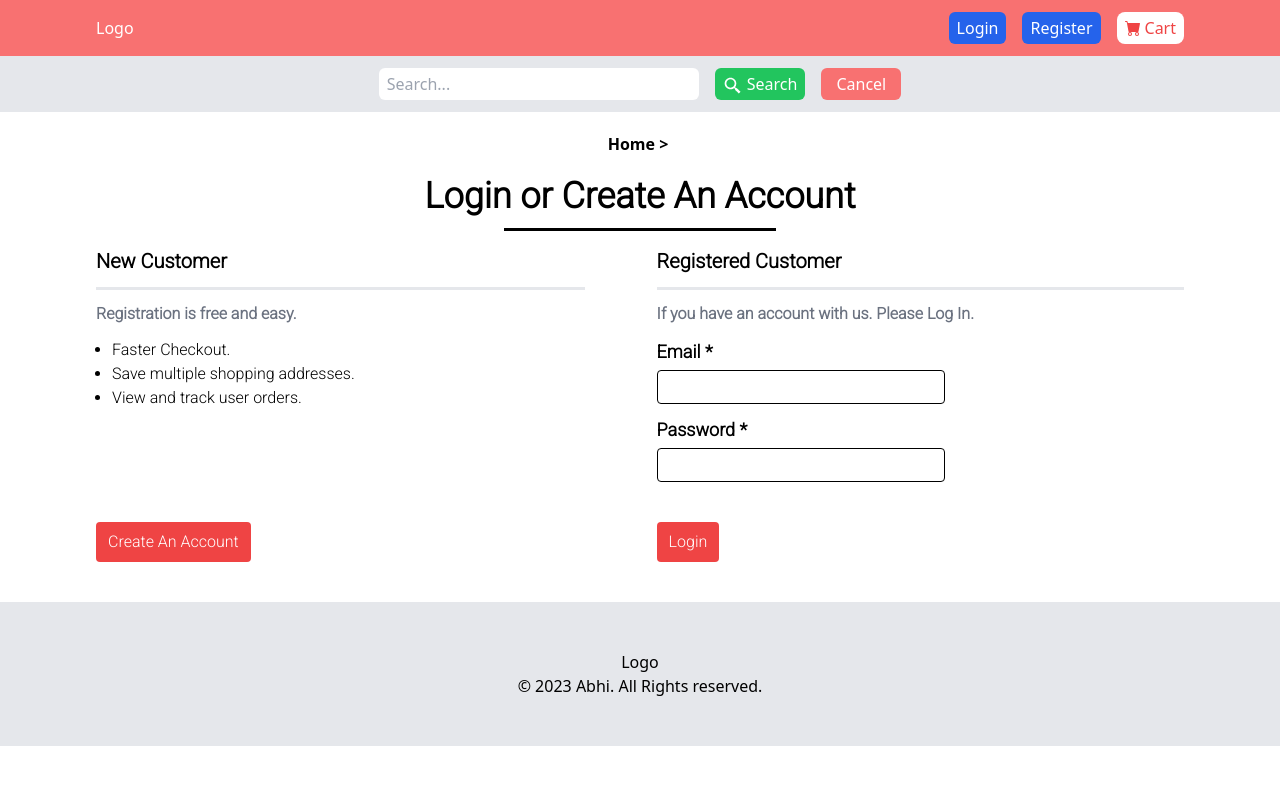
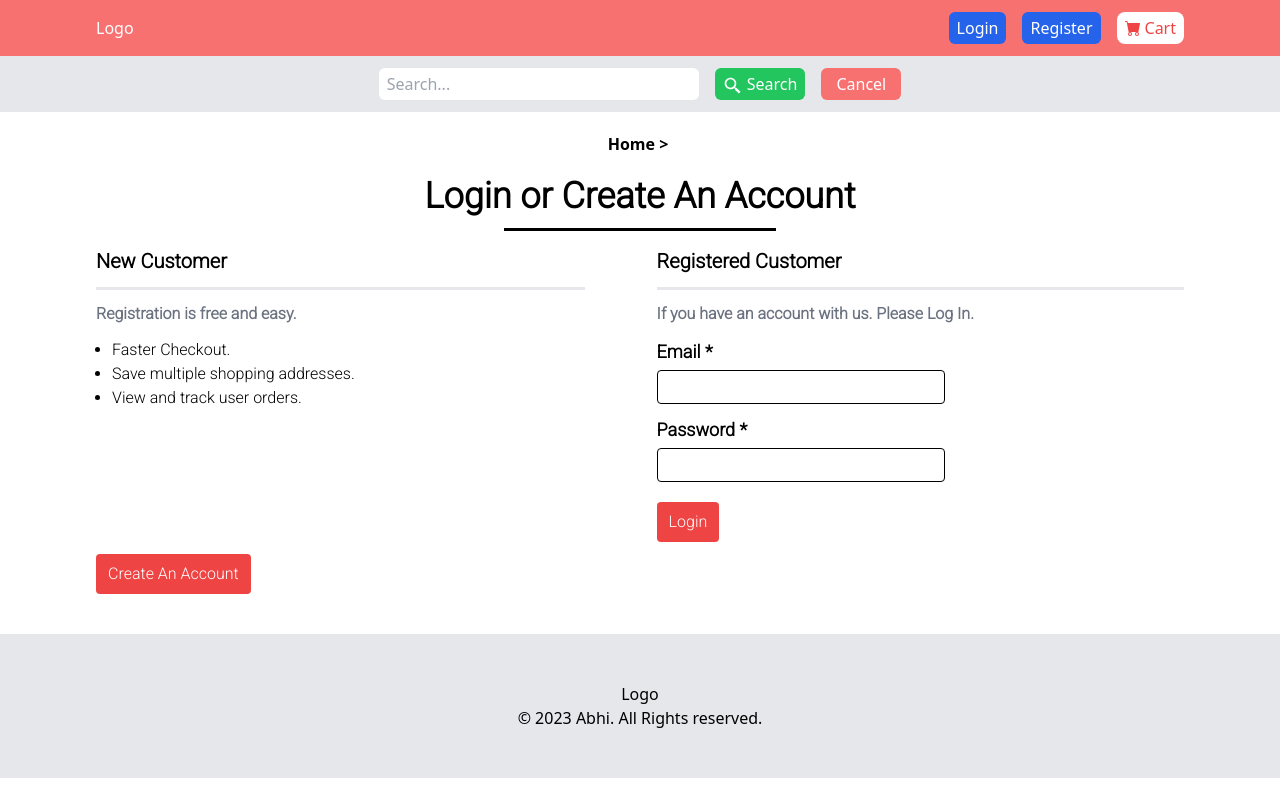
Before and after one commit to abhi02-tr/Book-selling-website, a React (Vite) app in the folder client/: page / in a window 1280 px wide. Built offline with nearby package versions, Linux system fonts and the light colour scheme.

Commit message:
loginContext implement login ui with form validation is complete and logout logic implement

```diff
--- a/client/src/App.jsx
+++ b/client/src/App.jsx
@@ -1,13 +1,15 @@
-import { useState, useEffect } from "react";
+import { useState, useEffect, useContext } from "react";
 import { Routes, Route, Link, useLocation } from "react-router-dom";
 import './App.css'
 
 import { Login, Register, PageNotFound, Product, Edit } from "./pages";
 import { Footer, Header, Searchbar } from "./components";
+import { LoginContext } from "./contexts";
 
 function App() {
 
   const [path, setPath] = useState("Login");
+  const [isLogin, setIslogin] = useState(false);
   const location = useLocation();
 
   useEffect(() => {
@@ -19,22 +21,34 @@ function App() {
 
   return (
     <>
+      <LoginContext.Provider value={{
+        isLogin,
+        setIslogin
+      }} >
         <Header />
         <Searchbar />
         <div className="max-w-screen my-5 flex items-center justify-center gap-1">
           <p className="font-bold">Home {'> '} </p> <p className="text-red-400 font-bold">{" " + path}</p>
         </div>
         <div className="mb-10 px-24">
+
+            {!isLogin ? (
               <Routes>
                 <Route path="/" element={<Login />} />
                 <Route path='/register' element={<Register />} />
                 <Route path='/login' element={<Login />} />
+                <Route path='*' element={<PageNotFound />} />
+              </Routes>
+            ) : (
+              <Routes>
                 <Route path="/product" element={<Product />} />
                 <Route path="/edit" element={<Edit />} />
                 <Route path='*' element={<PageNotFound />} />
               </Routes>
+            )}
+
         </div>
-
+      </LoginContext.Provider>
       <Footer />
     </>
   )
--- a/client/src/components/Header.jsx
+++ b/client/src/components/Header.jsx
@@ -1,8 +1,11 @@
-import {BsFillCartFill} from "react-icons/bs";
+import { useContext } from "react";
+import { BsFillCartFill } from "react-icons/bs";
 import { useNavigate } from "react-router-dom";
 
+import { LoginContext } from "../contexts";
+
 export default function Header() {
-
+    const { isLogin, setIslogin } = useContext(LoginContext);
     const navigate = useNavigate();
 
     const handleLogin = () => {
@@ -17,11 +20,17 @@ export default function Header() {
         navigate("/cart");
     };
 
+    const handleLogout = () => {
+        setIslogin(false);
+        navigate("/login");
+    };
+
 
     return (
-        <div className="max-w-screen flex h-14 justify-between items-center bg-red-400 text-white mx-auto px-24">
+        <div className="overflow-hidden z-10 w-full flex h-14 justify-between items-center bg-red-400 text-white mx-auto px-24">
             <div className="">Logo</div>
-            <div className="flex gap-4">
+            {!isLogin ?
+                (<div className="flex gap-4">
                     <button className="btn bg-blue-600 px-2 py-1 rounded-md hover:bg-blue-700"
                         onClick={handleLogin}
                     >Login</button>
@@ -36,7 +45,15 @@ export default function Header() {
                         <BsFillCartFill />
                         <p className="text-600">Cart</p>
                     </div>
+                </div>)
+                : (
+                    <div className="flex gap-4">
+                        <button className="btn bg-blue-600 px-2 py-1 rounded-md hover:bg-blue-700"
+                            onClick={handleLogout}
+                        >Logout</button>
                     </div>
+                )
+            }
         </div>
     );
 }
--- /dev/null
+++ b/client/src/contexts/LoginContext.js
@@ -0,0 +1,3 @@
+import { createContext } from "react";
+
+export const LoginContext = createContext({});
--- /dev/null
+++ b/client/src/contexts/index.js
@@ -0,0 +1 @@
+export { LoginContext } from "./LoginContext.js";
--- a/client/src/pages/Login.jsx
+++ b/client/src/pages/Login.jsx
@@ -1,37 +1,70 @@
-import { useState } from "react";
+import { useState, useContext } from "react";
+import { Formik, Form, Field } from "formik";
+import * as Yup from "yup";
 import { useNavigate } from "react-router-dom";
 import { toast, ToastContainer } from "react-toastify";
 import 'react-toastify/dist/ReactToastify.css';
+import { LoginContext } from "../contexts";
 
 const Login = () => {
     const navigate = useNavigate();
-    const [email,setEmail] = useState("");
+    const { isLogin, setIslogin } = useContext(LoginContext);
+    const [email, setEmail] = useState("");
     const [password, setPassword] = useState("");
 
     const handleRegister = () => {
         return navigate("/register");
     };
 
-    const handleLogin = () => {
-        if(email == "" || password == "") {
-            return toast("Please fill all information.", {
-                type: "warning"
-            });
-        }
-        else if(!/^[A-Z0-9._%+-]+@[A-Z0-9.-]+\.[A-Z]{2,4}$/i.test(email)) {
-            return toast("Please enter valid email.", {
-                type: "warning"
-            })
-        }
-        else {
-            toast("Login Success", {
-                type: "success"
-            })
-        }
+    const LoginSchema = Yup.object().shape({
+        email: Yup.string().email("Invaild email..").required("Email required"),
+        password: Yup.string()
+            .required('No password provided.')
+            .min(8, 'Password is too short - should be 8 chars minimum.')
+            .matches(/[a-zA-Z]/, 'Password can only contain Latin letters.'),
+    });
+
+    const handleLogin = (values) => {
+        // if (email == "" || password == "") {
+        //     return toast("Please fill all information.", {
+        //         type: "warning"
+        //     });
+        // }
+        // else if (!/^[A-Z0-9._%+-]+@[A-Z0-9.-]+\.[A-Z]{2,4}$/i.test(email)) {
+        //     return toast("Please enter valid email.", {
+        //         type: "warning"
+        //     })
+        // }
+        // else {
+        //     toast("Login Success", {
+        //         type: "success"
+        //     })
+        //     setIslogin(true);
+        //     navigate("/product");
+        // }
+        // setEmail(values.email);
+        // setPassword(values.password);
+
+        // if(values.email !== "a@gmail.com") {
+        //     alert(values.password)
+        //     toast("Email is wrong.", {
+        //         type: "error"
+        //     })
+        // } else if(values.password !== "abhi1234"){
+        //     toast("password is wrong.", {
+        //         type: "error"
+        //     })
+        // } else {
+        //     toast("Login Success");
+        // }
+        // alert(values.email)
+        setIslogin(true);
+        navigate("/product");
+
     };
     return (
-        <>
-            <ToastContainer position="top-left"/>
+        <> {isLogin && navigate("/product")}
+            <ToastContainer position="top-left" />
             <div className="text-center m-auto text-4xl font-bold font-roboto">
                 Login or Create An Account
                 <div className="border border-b-2 w-1/4 m-auto mt-3 border-black"></div>
@@ -46,9 +79,9 @@ const Login = () => {
                         <li>Save multiple shopping addresses.</li>
                         <li>View and track user orders.</li>
                     </ul>
-                    <div className="mt-28">
+                    <div className="mt-36">
                         <button className="bg-red-500 px-3 py-2 rounded hover:bg-red-600 text-white"
-                        onClick={handleRegister}
+                            onClick={handleRegister}
                         >Create An Account</button>
                     </div>
 
@@ -57,7 +90,7 @@ const Login = () => {
                     <p className="font-bold text-xl">Registered Customer</p>
                     <div className="border border-b-2 my-3"></div>
                     <p className="text-gray-500 font-bold text-md">If you have an account with us. Please Log In.</p>
-                    <div className="flex flex-col mt-3 gap-3">
+                    {/* <div className="flex flex-col mt-3 gap-3">
                         <div className="flex flex-col font-bold gap-1">
                             <label htmlFor="email" className="text-lg">Email <span>*</span></label>
                             <input type="email" className="border border-black rounded w-72 px-2 py-1" id="email" onChange={(e) => setEmail(e.target.value)} value={email} />
@@ -68,10 +101,39 @@ const Login = () => {
                         </div>
                         <div className="mt-7">
                             <button className="bg-red-500 text-white px-3 py-2 rounded hover:bg-red-600"
-                            onClick={handleLogin}
+                                onClick={handleLogin}
                             >Login</button>
                         </div>
-                    </div>
+                    </div> */}
+
+                    <Formik
+                        initialValues={{
+                            email: "",
+                            password: ""
+                        }}
+                        validationSchema={LoginSchema}
+                        onSubmit={(values) => { return handleLogin(values) }}
+                    >
+                        {({ errors, touched, validateOnChange }) => (
+                            <Form className="flex flex-col mt-3 gap-3">
+                                <div className="flex flex-col font-bold gap-1">
+                                    <label htmlFor="email" className="text-lg">Email <span>*</span></label>
+                                    <Field type="email" name="email" className="border border-black rounded w-72 px-2 py-1" />
+                                    {errors.email && touched.email ? (<div className="text-red-500 font-roboto text-sm">{errors.email}</div>) : null}
+                                </div>
+                                <div className="flex flex-col gap-1 font-bold">
+                                    <label htmlFor="password" className="text-lg">Password <span>*</span></label>
+                                    <Field type="password" name="password" className="border border-black rounded w-72 px-2 py-1" />
+                                    {errors.password && touched.password ? (<div className="text-red-500 font-roboto text-sm">{errors.password}</div>) : null}
+                                </div>
+                                <div className="mt-2">
+                                    <button className="bg-red-500 text-white px-3 py-2 rounded hover:bg-red-600"
+                                        onClick={handleLogin}
+                                    >Login</button>
+                                </div>
+                            </Form>
+                        )}
+                    </Formik>
                 </div>
             </div>
         </>
```
Also changed, not shown: client/package.json (+7 -1 lines), 1 other file (tests, documents, lock files or other folders). Lines whose indentation alone changed are shown as unchanged.
